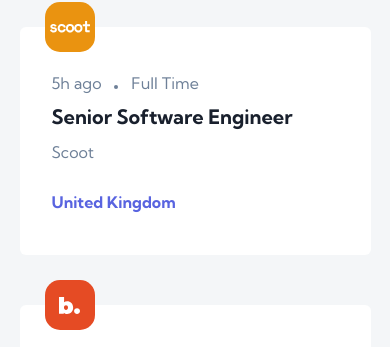
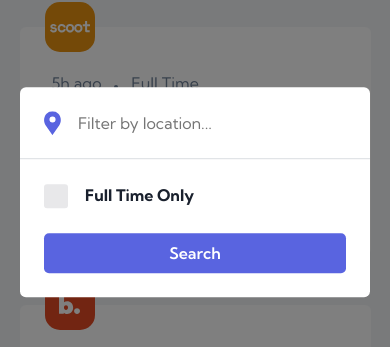
Before and after one commit to jownsu/devjobs, a React (Vite) app: page / in a window 390 px wide. Both pictures are taken after a click on the button 277 px from the left and 160 px from the top of the page. Shown: the part 230-577 px from the top of the page. Built offline with nearby package versions, Linux system fonts and the light colour scheme.

Commit message:
Implemented UI/UX of jobfilter modal for mobile

```diff
--- /dev/null
+++ b/src/pages/home/components/FilterModal.module.scss
@@ -0,0 +1,95 @@
+@import "../../../styles/variables";
+
+.filter_modal {
+	background: $color_white;
+	border-radius: 0.6rem;
+	left: 50%;
+	max-width: 35rem;
+	position: absolute;
+	top: 50%;
+	transform: translate(-50%, -50%);
+	width: 90%;
+
+	.input_group {
+		border-bottom: 1px solid #dadee2;
+		display: flex;
+		flex: 1;
+		gap: 1.7rem;
+		height: 7.2rem;
+		padding: 0 2.4rem;
+
+		img {
+			align-self: center;
+			height: 2.4rem;
+			width: auto;
+		}
+
+		input {
+			background: none;
+			border: none;
+			caret-color: $color_primary;
+			font-size: 1.6rem;
+			outline: none;
+			padding-right: 1rem;
+			width: 100%;
+		}
+	}
+
+	.search_container {
+		display: flex;
+		flex-direction: column;
+		gap: 2.4rem;
+		padding: 2.4rem;
+
+		.full_time_checkbox {
+			align-items: center;
+			color: $color_dark_blue;
+			display: flex;
+			font-family: inherit;
+			font-weight: 700;
+			gap: 1.7rem;
+
+			input[type="checkbox"] {
+				display: none;
+			}
+
+			input[type="checkbox"]:checked + .checkmark {
+				background: $color_primary url("./images/desktop/icon-check.svg") center
+					no-repeat;
+			}
+
+			.checkmark {
+				background: #e8e8ea;
+				border-radius: 0.3rem;
+				display: block;
+				flex-shrink: 0;
+				height: 2.4rem;
+				width: 2.4rem;
+			}
+		}
+
+		button {
+			flex: 1;
+		}
+	}
+}
+
+:global(.dark) {
+	.filter_modal {
+		background: $color_dark_blue;
+
+		.input_group {
+			border-color: rgba($color_dark_grey, 0.2);
+		}
+
+		.search_container {
+			.full_time_checkbox {
+				color: $color_white;
+			}
+
+			.checkmark {
+				background: #2e343f;
+			}
+		}
+	}
+}
--- /dev/null
+++ b/src/pages/home/components/FilterModal.tsx
@@ -0,0 +1,39 @@
+/* PLUGINS */
+import { Modal } from "@mui/material";
+
+/* COMPONENTS */
+import Button from "../../components/Button";
+
+/* STYLES */
+import styles from "./FilterModal.module.scss";
+
+interface Props {
+	open: boolean;
+	onClose: () => void;
+}
+
+const FilterModal = ({ open, onClose }: Props) => {
+	return (
+		<Modal open={open} onClose={onClose}>
+			<div className={styles.filter_modal}>
+				<div className={styles.input_group}>
+					<img
+						src="./images/desktop/icon-location.svg"
+						alt="Pin location icon"
+					/>
+					<input type="text" placeholder="Filter by location..." />
+				</div>
+				<div className={styles.search_container}>
+					<label htmlFor="full_time_m" className={styles.full_time_checkbox}>
+						<input type="checkbox" id="full_time_m" />
+						<span className={styles.checkmark}></span>
+						Full Time Only
+					</label>
+					<Button variant="primary">Search</Button>
+				</div>
+			</div>
+		</Modal>
+	);
+};
+
+export default FilterModal;
--- a/src/pages/home/components/JobFilter.tsx
+++ b/src/pages/home/components/JobFilter.tsx
@@ -1,18 +1,30 @@
+/* REACT */
+import { useState } from "react";
+
 /* PLUGINS */
 import { useMediaQuery } from "@mui/material";
 
+/* COMPONENTS */
+import FilterModal from "./FilterModal";
+import Button from "../../components/Button";
+
 /* STYLES */
-import Button from "../../components/Button";
 import styles from "./JobFilter.module.scss";
 
 const JobFilter = () => {
 	const medium_screen = useMediaQuery("(max-width:900px)");
 	const small_screen = useMediaQuery("(max-width:600px)");
 
+	const [openFilterModal, setOpenFilterModal] = useState(false);
+
 	return (
+		<>
 			<div className={styles.job_filter}>
 				<div className={`${styles.input_group} ${styles.search}`}>
-				<img src="./images/desktop/icon-search.svg" alt="Magnifying glass icon" />
+					<img
+						src="./images/desktop/icon-search.svg"
+						alt="Magnifying glass icon"
+					/>
 					<input
 						type="text"
 						placeholder={
@@ -24,7 +36,11 @@
 				</div>
 
 				{small_screen ? (
-				<button type="button" className={styles.filter_btn}>
+					<button
+						type="button"
+						className={styles.filter_btn}
+						onClick={() => setOpenFilterModal(true)}
+					>
 						<span className={styles.filter_icon}></span>
 					</button>
 				) : (
@@ -44,11 +60,19 @@
 						{medium_screen ? "Full Time" : "Full Time Only"}
 					</label>
 					<Button variant="primary">
-					<img src="./images/mobile/icon-search.svg" alt="Magniyfying icon" />{" "}
+						<img
+							src="./images/mobile/icon-search.svg"
+							alt="Magniyfying icon"
+						/>{" "}
 						<span>Search</span>
 					</Button>
 				</div>
 			</div>
+			<FilterModal
+				open={small_screen && openFilterModal}
+				onClose={() => setOpenFilterModal(false)}
+			/>
+		</>
 	);
 };
 
```
Lines whose indentation alone changed are shown as unchanged.
